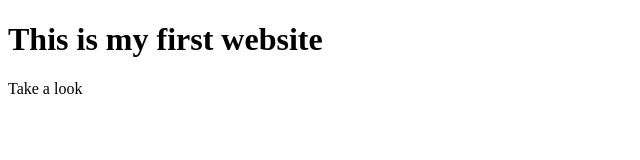
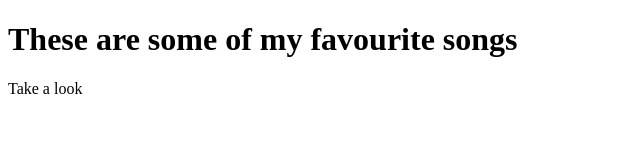
Before and after one commit to certainlysapphic/superbored, a plain HTML site: page index.html in a window 1280 px wide. Shown: the whole page, without its empty margins (0-640 px from the left). Drawn offline with Linux system fonts and the light colour scheme.

Commit message:
Update index.html

```diff
--- a/index.html
+++ b/index.html
@@ -1,10 +1,11 @@
 <!DOCTYPE html>
 <html>
 <head>
-<title>My First Website</title>
+<title>This is my first website</title>
 </head>
 <body>
-    <h1>This is my first website</h1>
+    <h1>These are some of my favourite songs</h1>
+
     <p>Take a look</p>
 </body>
 </html>
```
